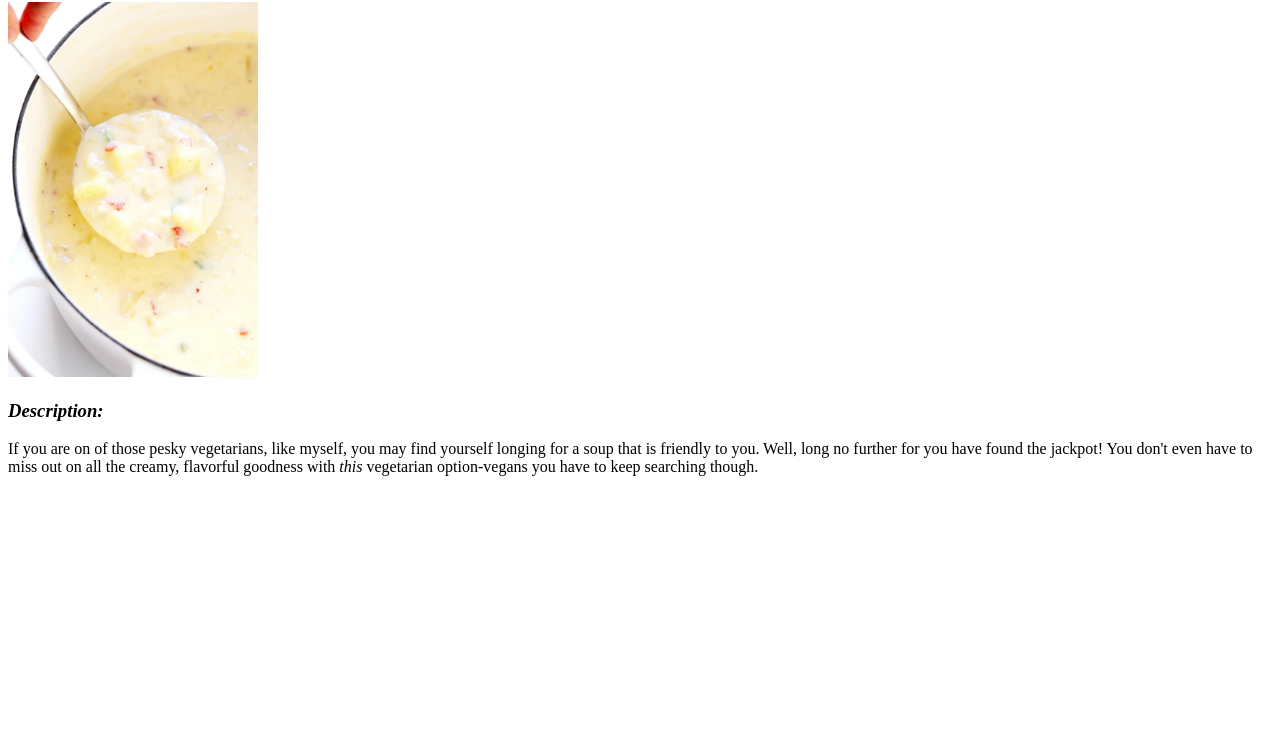
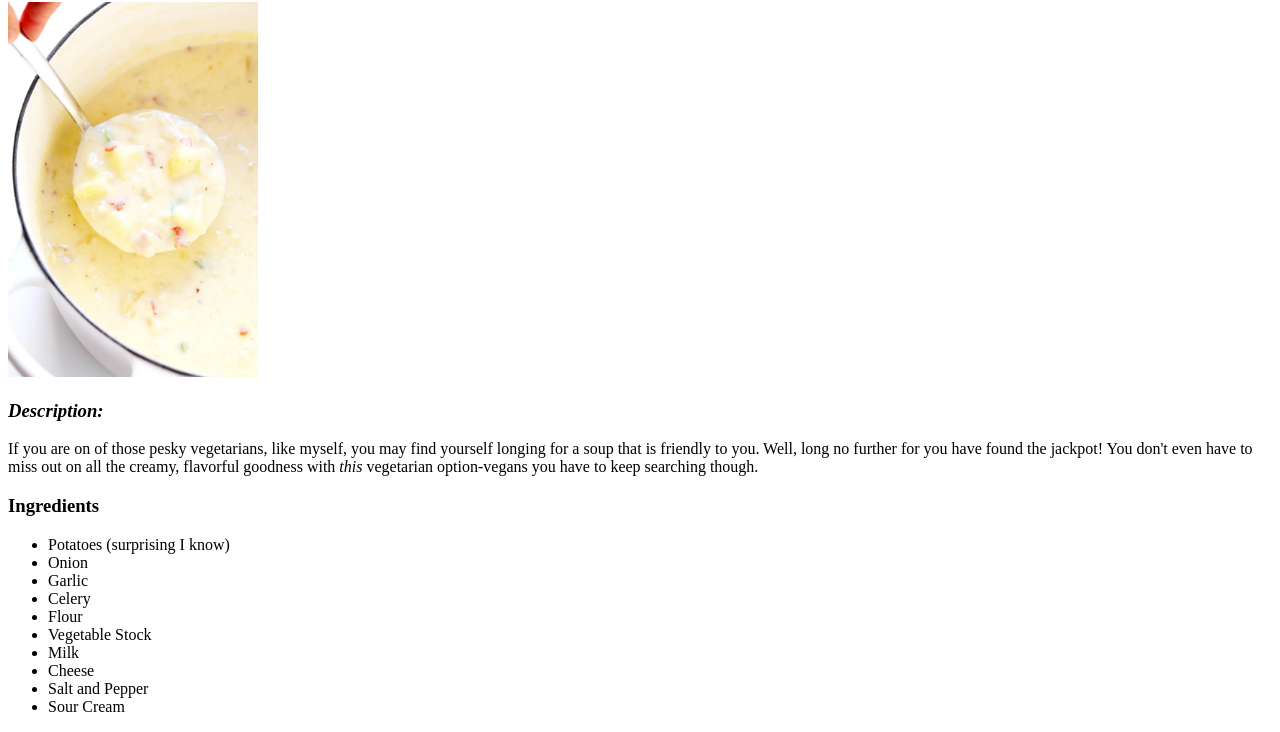
Before and after one commit to sheyanne28/odin-recipes, a plain HTML site: page recipes/potatosoup.html in a window 1280 px wide. Shown: the part 78-810 px from the top of the page. Drawn offline with Linux system fonts and the light colour scheme.

Commit message:
Add an unordered list with the ingredients to better organize the site.

```diff
--- a/recipes/potatosoup.html
+++ b/recipes/potatosoup.html
@@ -14,5 +14,18 @@
             jackpot! You don't  even have to miss out on all the creamy, flavorful goodness with
             <em>this</em> vegetarian option-vegans you have to keep searching though.
         </p>
+        <h3>Ingredients</h3>
+        <ul>
+            <li>Potatoes (surprising I know)</li>
+            <li>Onion</li>
+            <li>Garlic</li>
+            <li>Celery</li>
+            <li>Flour</li>
+            <li>Vegetable Stock</li>
+            <li>Milk</li>
+            <li>Cheese</li>
+            <li>Salt and Pepper</li>
+            <li>Sour Cream</li>
+        </ul>
     </body>
 </html>
```
